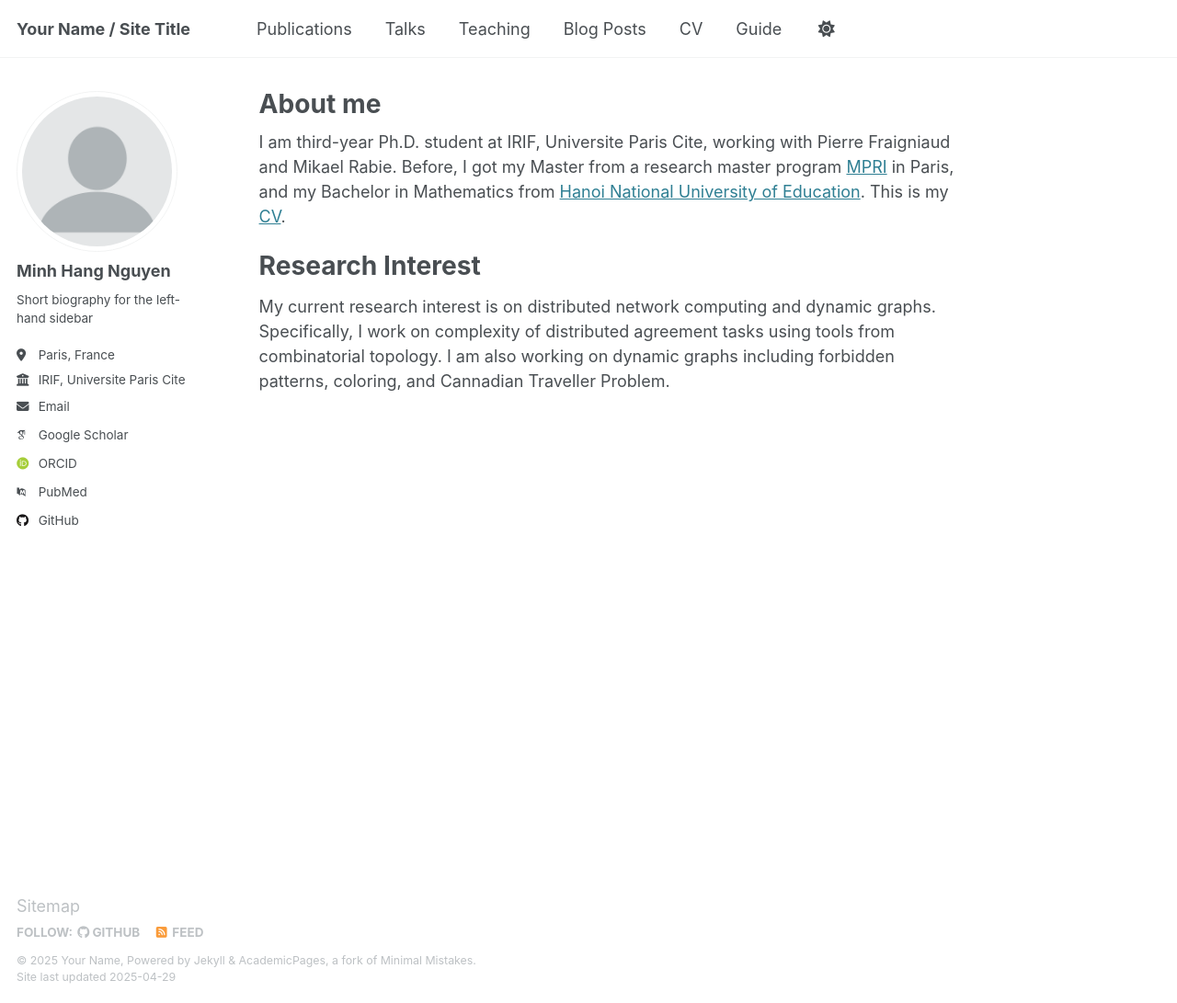
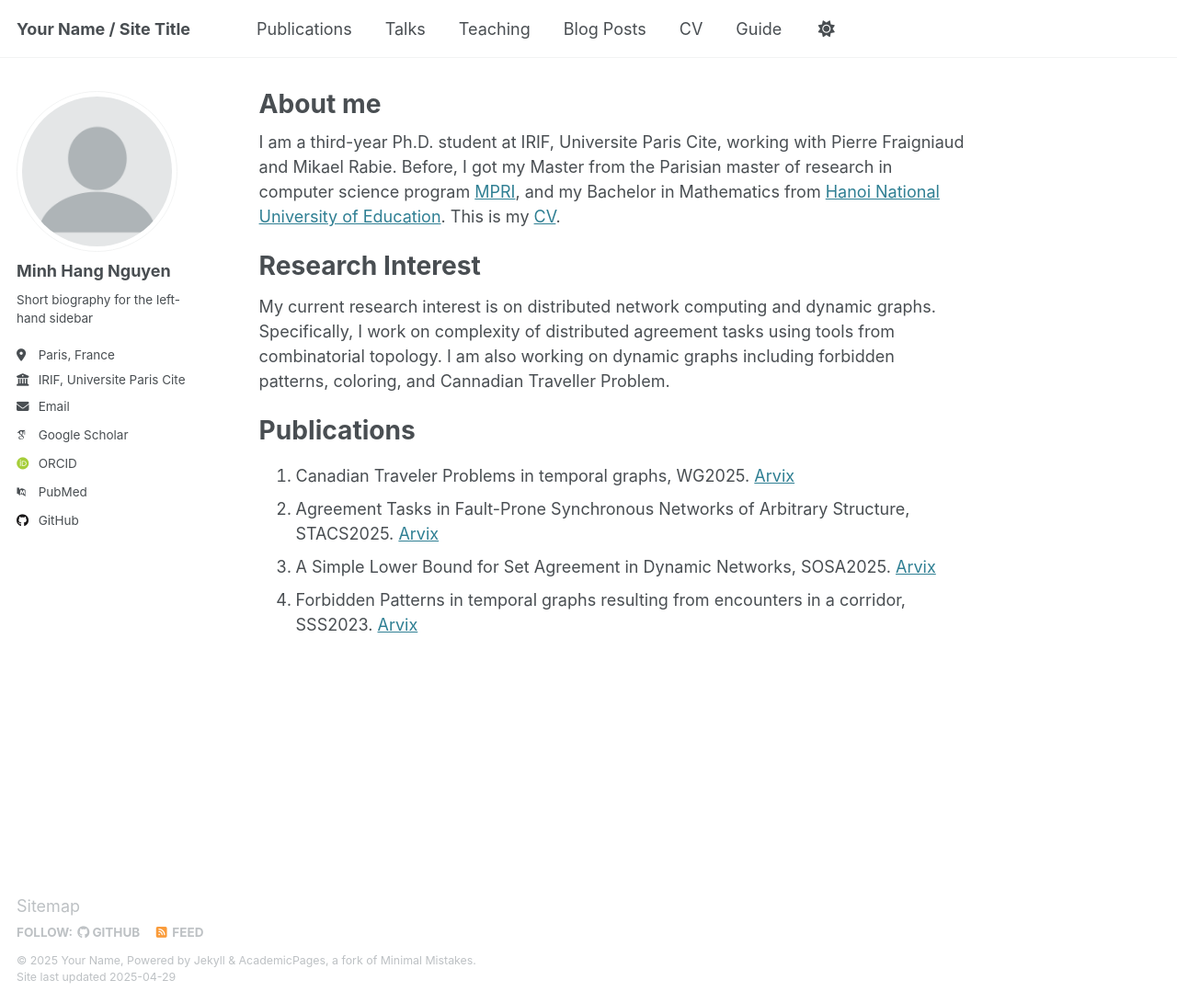
Before and after one commit to minhhangng/minhhangng.github.io, a Jekyll site: the page built from _pages/about.md, in a window 1280 px wide and 1091 px high. Shown: the whole window at 92% size. Built offline with Jekyll 4.4.1, drawn with Linux system fonts in a browser that asks for light colours; some web fonts are replaced.

Commit message:
Update about.md

```diff
--- a/_pages/about.md
+++ b/_pages/about.md
@@ -7,9 +7,16 @@ redirect_from:
   - /about.html
 ---
 
-I am third-year Ph.D. student at IRIF, Universite Paris Cite, working with Pierre Fraigniaud and Mikael Rabie. Before, I got my Master from a research master program [MPRI](https://wikimpri.dptinfo.ens-cachan.fr/doku.php) in Paris, and my Bachelor in Mathematics from [Hanoi National University of Education](https://english.hnue.edu.vn). This is my [CV](files/CV-2.pdf).
+I am a third-year Ph.D. student at IRIF, Universite Paris Cite, working with Pierre Fraigniaud and Mikael Rabie. Before, I got my Master from the Parisian master of research in computer science program [MPRI](https://wikimpri.dptinfo.ens-cachan.fr/doku.php), and my Bachelor in Mathematics from [Hanoi National University of Education](https://english.hnue.edu.vn). This is my [CV](files/CV-2.pdf).
 
 
 Research Interest
 ======
 My current research interest is on distributed network computing and dynamic graphs. Specifically, I work on complexity of distributed agreement tasks using tools from combinatorial topology. I am also working on dynamic graphs including forbidden patterns, coloring, and Cannadian Traveller Problem.
+
+Publications
+======
+1. Canadian Traveler Problems in temporal graphs, WG2025. [Arvix](https://arxiv.org/pdf/2407.16491)
+2. Agreement Tasks in Fault-Prone Synchronous Networks of Arbitrary Structure, STACS2025. [Arvix](https://arxiv.org/pdf/2410.21538)
+3. A Simple Lower Bound for Set Agreement in Dynamic Networks, SOSA2025. [Arvix](https://arxiv.org/pdf/2501.07036)
+4. Forbidden Patterns in temporal graphs resulting from encounters in a corridor, SSS2023. [Arvix](https://arxiv.org/pdf/2302.07666)
```
